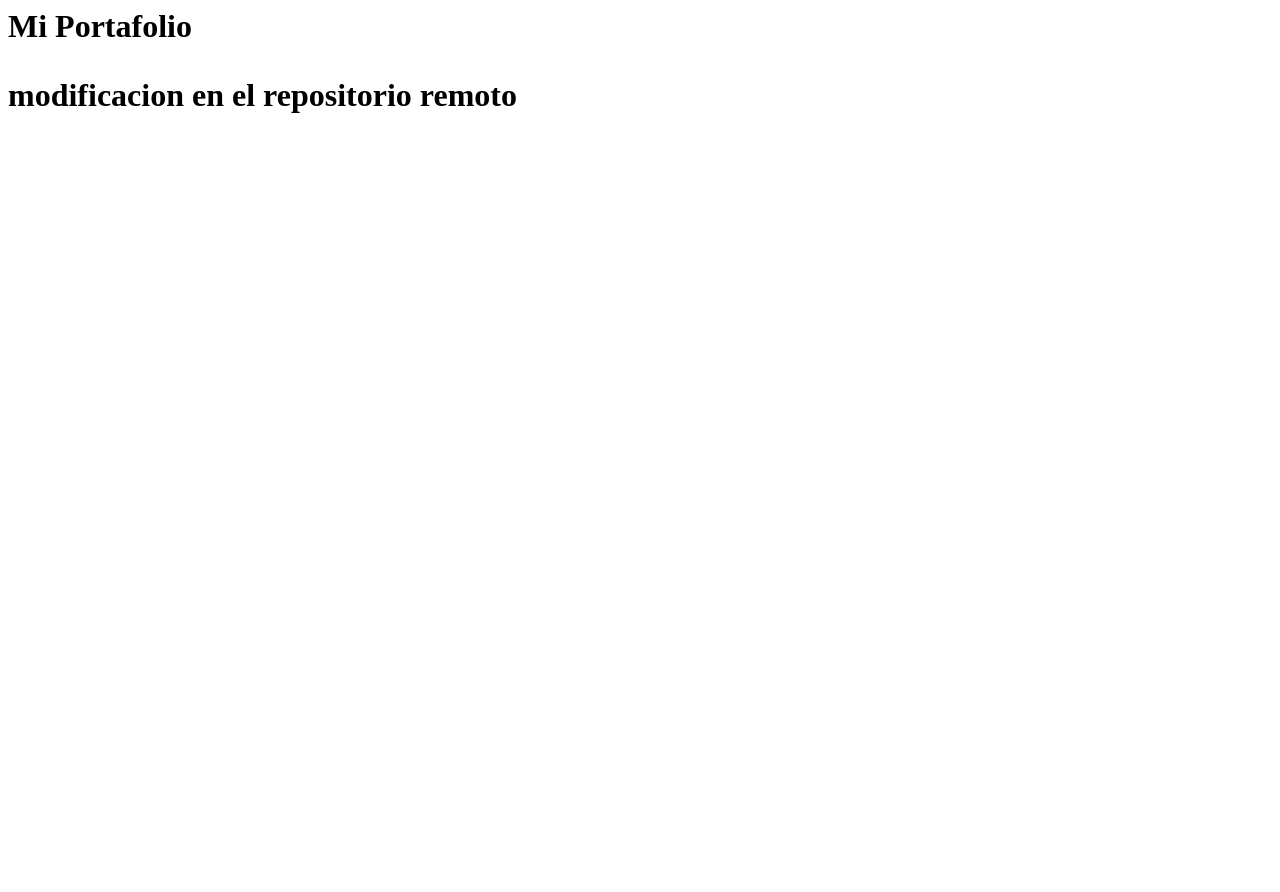
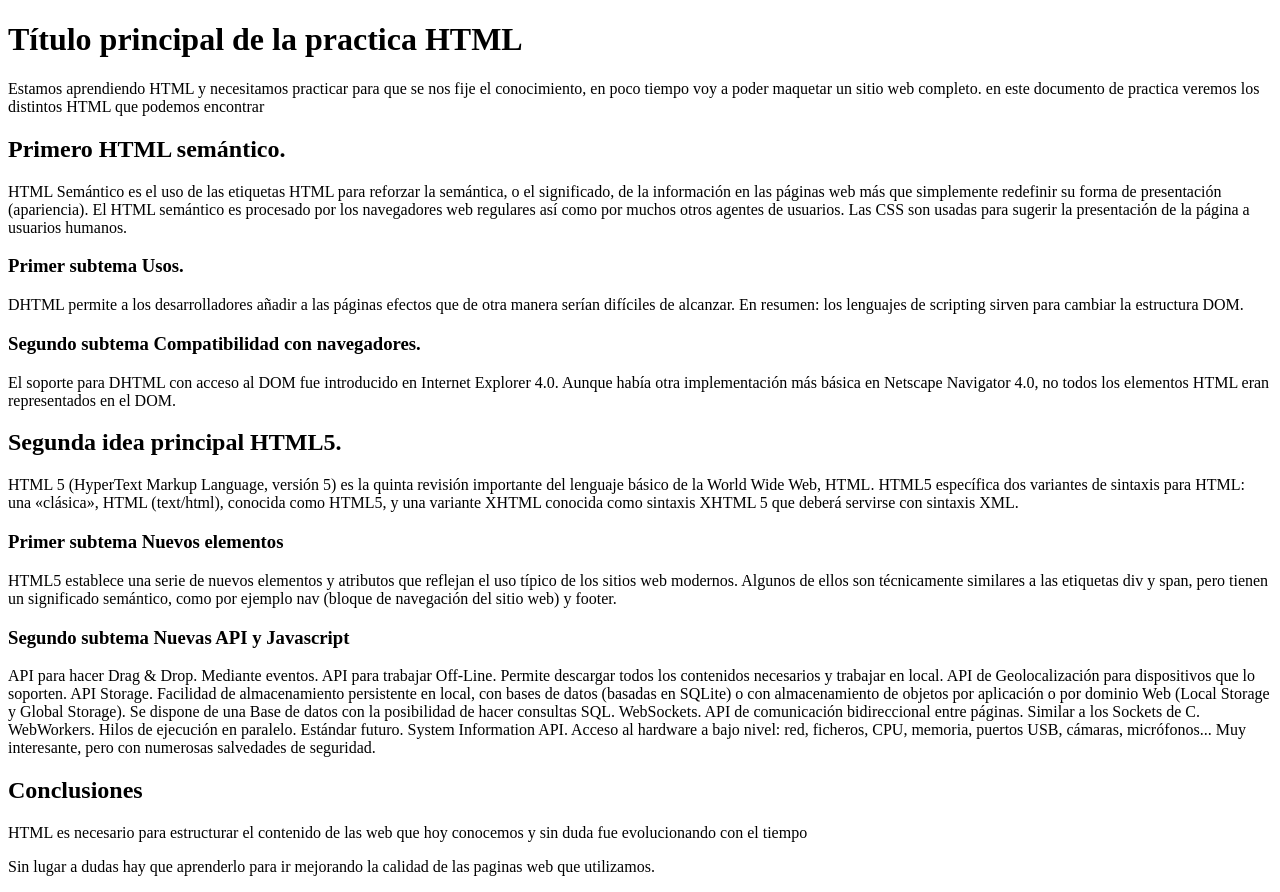
Before and after one commit to R-Mutt22/PortafolioFrontend, a plain HTML site: page index.html in a window 1280 px wide. Before the commit the page ends 800 px from the top, so only its background shows below. Drawn offline with Linux system fonts and the light colour scheme.

Commit message:
modificacion1

```diff
--- a/index.html
+++ b/index.html
@@ -1,2 +1,39 @@
-<h1>Mi Portafolio<h1>
-  <p> modificacion en el repositorio remoto</p>
+<!DOCTYPE html>
+<html lang="en">
+<head>
+	<meta charset="UTF-8">
+	<meta name="viewport" content="width=device-width, initial-scale=1.0">
+	<title>mi primera app</title>
+</head>
+<body>
+	<h1>Título principal de la practica HTML</h1>
+	<p>Estamos aprendiendo HTML y necesitamos practicar para que se nos fije el conocimiento, en poco tiempo voy a poder maquetar un sitio web completo. en este documento de practica veremos los distintos HTML que podemos encontrar </p>
+<article>
+	  <h1>Primero HTML semántico.</h1>
+		<p>HTML Semántico es el uso de las etiquetas HTML para reforzar la semántica, o el significado, de la información en las páginas web más que simplemente redefinir su forma de presentación (apariencia). El HTML semántico es procesado por los navegadores web regulares así como por muchos otros agentes de usuarios. Las CSS son usadas para sugerir la presentación de la página a usuarios humanos.</p>
+		  <h3>Primer subtema Usos.</h3>
+			<p>DHTML permite a los desarrolladores añadir a las páginas efectos que de otra manera serían difíciles de alcanzar. En resumen: los lenguajes de scripting sirven para cambiar la estructura DOM.</p>
+		  <h3>Segundo subtema Compatibilidad con navegadores.</h3>
+			<p>El soporte para DHTML con acceso al DOM fue introducido en Internet Explorer 4.0. Aunque había otra implementación más básica en Netscape Navigator 4.0, no todos los elementos HTML eran representados en el DOM.</p>
+	</article>
+  <article>
+	  <h1>Segunda idea principal HTML5.</h1>
+		<p>HTML 5 (HyperText Markup Language, versión 5) es la quinta revisión importante del lenguaje básico de la World Wide Web, HTML. HTML5 específica dos variantes de sintaxis para HTML: una «clásica», HTML (text/html), conocida como HTML5, y una variante XHTML conocida como sintaxis XHTML 5 que deberá servirse con sintaxis XML.</p>
+		  <h3>Primer subtema Nuevos elementos</h3>
+			<p>HTML5 establece una serie de nuevos elementos y atributos que reflejan el uso típico de los sitios web modernos. Algunos de ellos son técnicamente similares a las etiquetas div y span, pero tienen un significado semántico, como por ejemplo nav (bloque de navegación del sitio web) y footer.</p>
+		  <h3>Segundo subtema Nuevas API y Javascript</h3>
+			<p>API para hacer Drag & Drop. Mediante eventos.
+        API para trabajar Off-Line. Permite descargar todos los contenidos necesarios y trabajar en local.
+        API de Geolocalización para dispositivos que lo soporten.
+        API Storage. Facilidad de almacenamiento persistente en local, con bases de datos (basadas en SQLite) o con almacenamiento de objetos por aplicación o por dominio Web (Local Storage y Global Storage). Se dispone de una Base de datos con la posibilidad de hacer consultas SQL.
+        WebSockets. API de comunicación bidireccional entre páginas. Similar a los Sockets de C.
+        WebWorkers. Hilos de ejecución en paralelo.
+        Estándar futuro. System Information API. Acceso al hardware a bajo nivel: red, ficheros, CPU, memoria, puertos USB, cámaras, micrófonos... Muy interesante, pero con numerosas salvedades de seguridad.</p>
+     </article>
+   <article>
+	  <h1>Conclusiones</h1>
+		<p>HTML es necesario para estructurar el contenido de las web que hoy conocemos y sin duda fue evolucionando con el tiempo</p>
+		<p>Sin lugar a dudas hay que aprenderlo para ir mejorando la calidad de las paginas web que utilizamos.</p>
+	 </article>
+</body>
+</html>
```
Also changed, not shown: Registro.html (+3 -1 lines).
